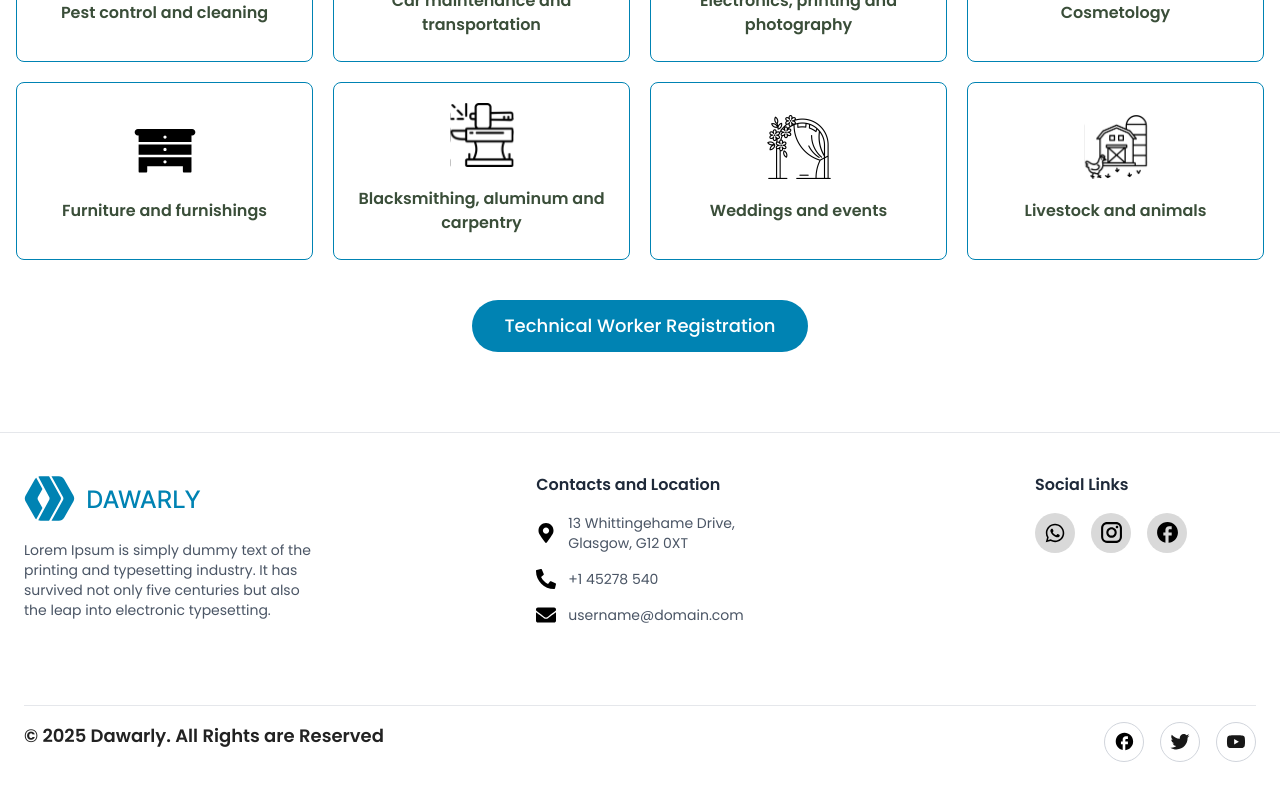
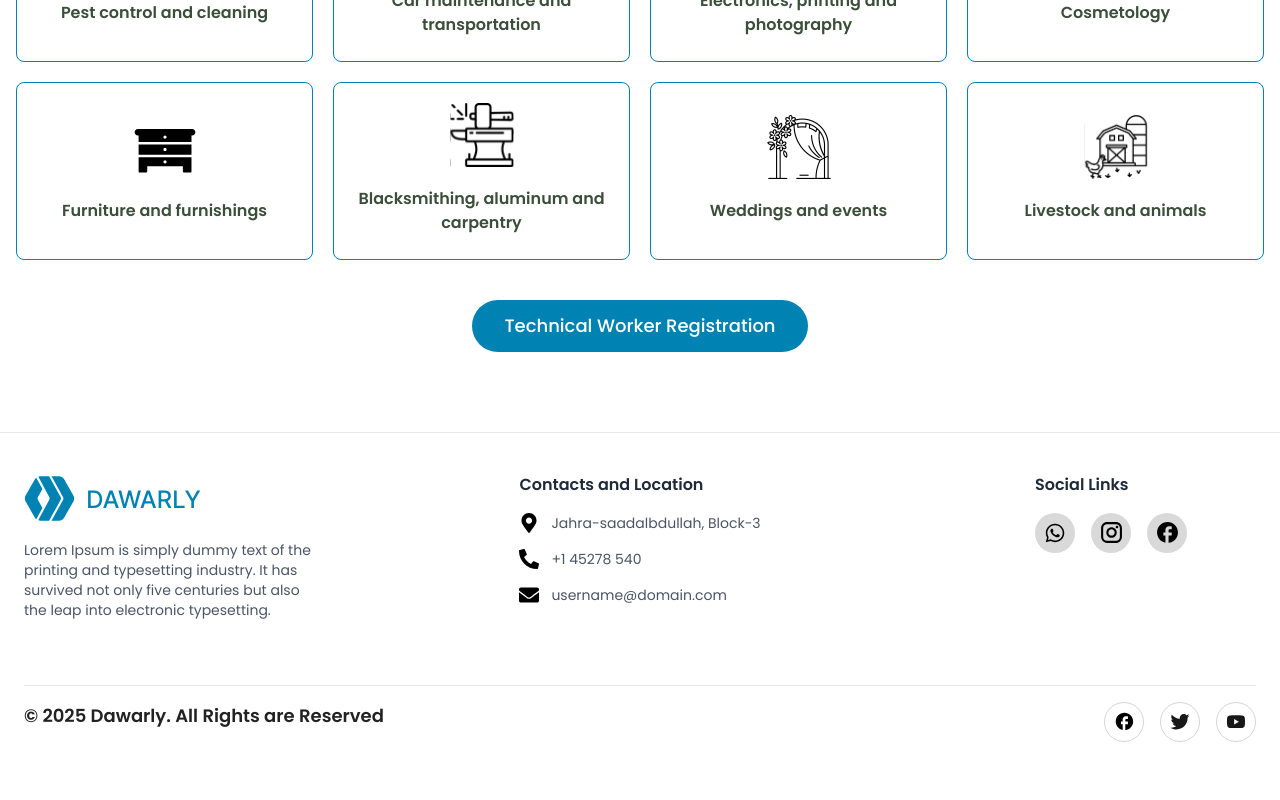
Before and after one commit to noorhossain809/drawarly-payment, a React (Vite) app: page / in a window 1280 px wide. Shown: the part 730-1530 px from the top of the page. Built offline with nearby package versions, Linux system fonts and the light colour scheme.

Commit message:
footer-update

```diff
--- a/src/components/Layout/Footer.jsx
+++ b/src/components/Layout/Footer.jsx
@@ -33,7 +33,7 @@ const Footer = () => {
             </h4>
             <p className="text-gray-600 text-sm flex justify-start items-center mb-4">
               <img src={location} alt="Address Icon" className="mr-3 w-5 h-5" />
-              13 Whittingehame Drive, <br /> Glasgow, G12 0XT
+              Jahra-saadalbdullah, Block-3
             </p>
             <p className="text-gray-600 text-sm flex justify-start items-center mb-4">
               <img src={call} alt="Phone Icon" className="mr-3 w-5 h-5" />
```
Also changed, not shown: 1 other file (tests, documents, lock files or other folders).
